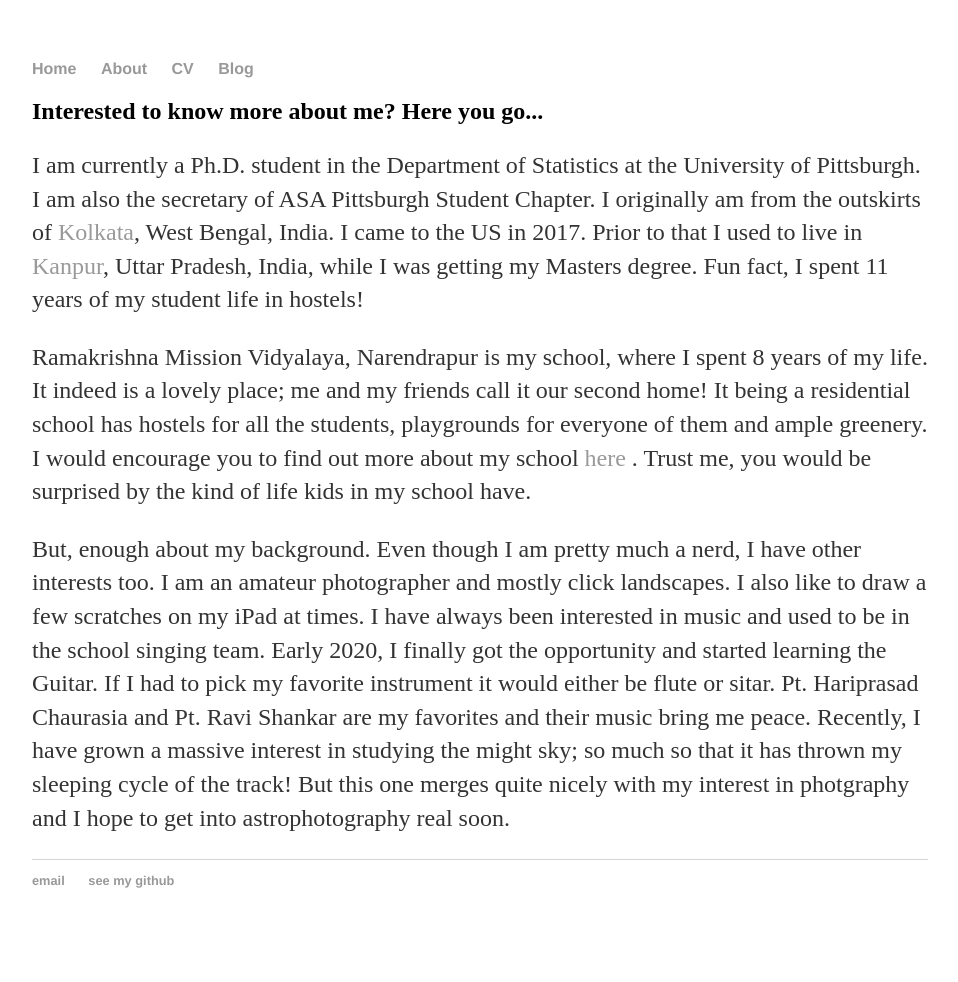
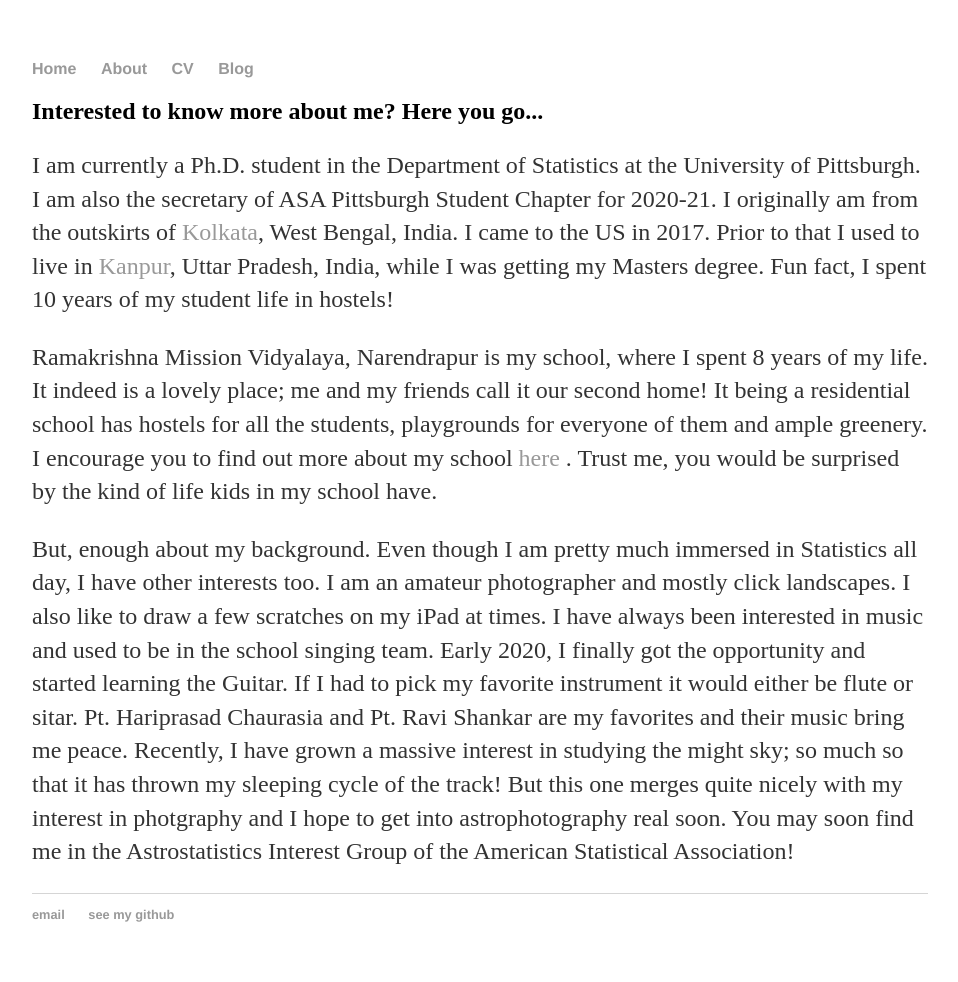
Before and after one commit to AnirbanMitra303/awnirbaan.github.io, a Jekyll site: the page built from about/index.html, in a window 1280 px wide. Shown: the whole page, without its empty margins (160-1118 px from the left). Built offline with Jekyll 4.4.1, drawn with Linux system fonts in a browser that asks for light colours; before the commit the page ends 948 px from its top, so only the background shows below that.

Commit message:
about update

```diff
--- a/about/index.html
+++ b/about/index.html
@@ -4,20 +4,20 @@ title: About me
 ---
 <div class="blurb">
 	<h2>Interested to know more about me? Here you go...</h2>
-    <p>I am currently a Ph.D. student in the Department of Statistics at the University of Pittsburgh. I am also the secretary of ASA Pittsburgh Student Chapter.
+    <p>I am currently a Ph.D. student in the Department of Statistics at the University of Pittsburgh. I am also the secretary of ASA Pittsburgh Student Chapter for 2020-21.
         I originally am from the outskirts of <a href="https://www.google.com/maps/place/Kolkata,+West+Bengal,+India/@22.6757521,88.0495361,10z/data=!3m1!4b1!4m5!3m4!1s0x39f882db4908f667:0x43e330e68f6c2cbc!8m2!3d22.572646!4d88.363895">Kolkata</a>, West Bengal, India. I came to the US in 2017.
         Prior to that I used to live in <a href="https://www.google.com/maps/place/Kanpur,+Uttar+Pradesh,+India/data=!4m2!3m1!1s0x399c4770b127c46f:0x1778302a9fbe7b41?sa=X&ved=2ahUKEwiAm4CKh_7qAhWEZDUKHfRtCZIQ8gEwGXoECBsQBg">Kanpur</a>, Uttar Pradesh, India, while I was getting my Masters degree.
-        Fun fact, I spent 11 years of my student life in hostels!
+        Fun fact, I spent 10 years of my student life in hostels!
     </p>
     <p> Ramakrishna Mission Vidyalaya, Narendrapur is my school, where I spent 8 years of my life.
         It indeed is a lovely place; me and my friends call it our second home! It being a residential school has hostels for all the students, playgrounds for everyone of them and ample greenery.
-        I would encourage you to find out more about my school <a href="https://www.rkmvnarendrapur.org">here</a> .
+        I encourage you to find out more about my school <a href="https://www.rkmvnarendrapur.org">here</a> .
         Trust me, you would be surprised by the kind of life kids in my school have.
     </p>
-    <p> But, enough about my background. Even though I am pretty much a nerd, I have other interests too. I am an amateur photographer and mostly click landscapes.
+    <p> But, enough about my background. Even though I am pretty much immersed in Statistics all day, I have other interests too. I am an amateur photographer and mostly click landscapes.
         I also like to draw a few scratches on my iPad at times. I have always been interested in music and used to be in the school singing team.
         Early 2020, I finally got the opportunity and started learning the Guitar. If I had to pick my favorite instrument it would either be flute or sitar.
         Pt. Hariprasad Chaurasia and Pt. Ravi Shankar are my favorites and their music bring me peace.
-        Recently, I have grown a massive interest in studying the might sky; so much so that it has thrown my sleeping cycle of the track! But this one merges quite nicely with my interest in photgraphy and I hope to get into astrophotography real soon.
+        Recently, I have grown a massive interest in studying the might sky; so much so that it has thrown my sleeping cycle of the track! But this one merges quite nicely with my interest in photgraphy and I hope to get into astrophotography real soon. You may soon find me in the Astrostatistics Interest Group of the American Statistical Association!
     </p>
 </div><!-- /.blurb -->
--- a/index.html
+++ b/index.html
@@ -6,3 +6,6 @@ title: Anirban Mitra
 	<h1>Hi there, I'm Anirban Mitra</h1>
 	<p>I'm a Ph.D. student at University of Pittsburgh, <em>almost surely a Statistician</em> <a href="/about">Read more about my life...</a></p>
 </div><!-- /.blurb -->
+<div class="blurb">
+	<p> A few websites that I find cool are: <a href = "https://statsinthewild.com">https://statsinthewild.com </a></p>
+</div><!-- /.blurb -->
```
